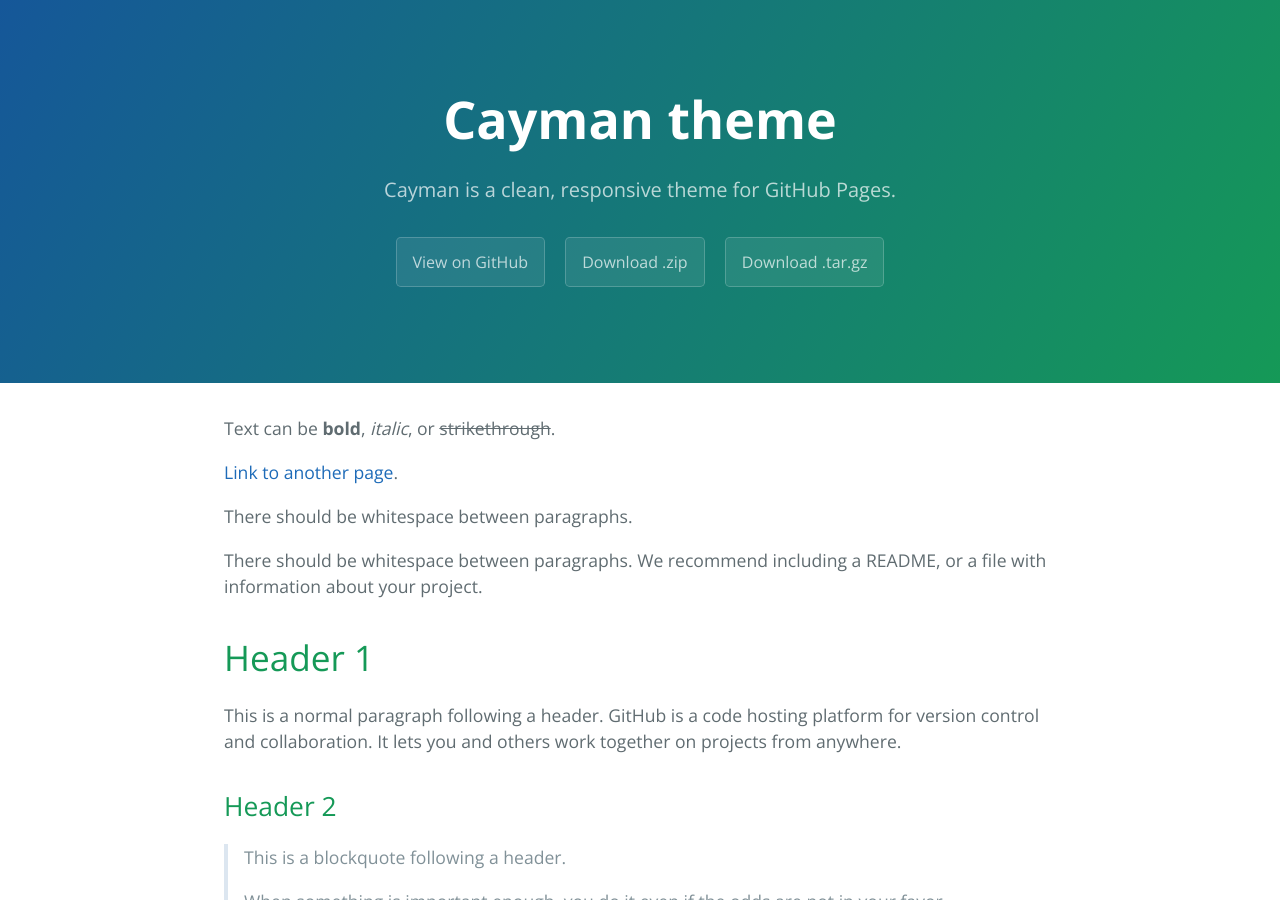
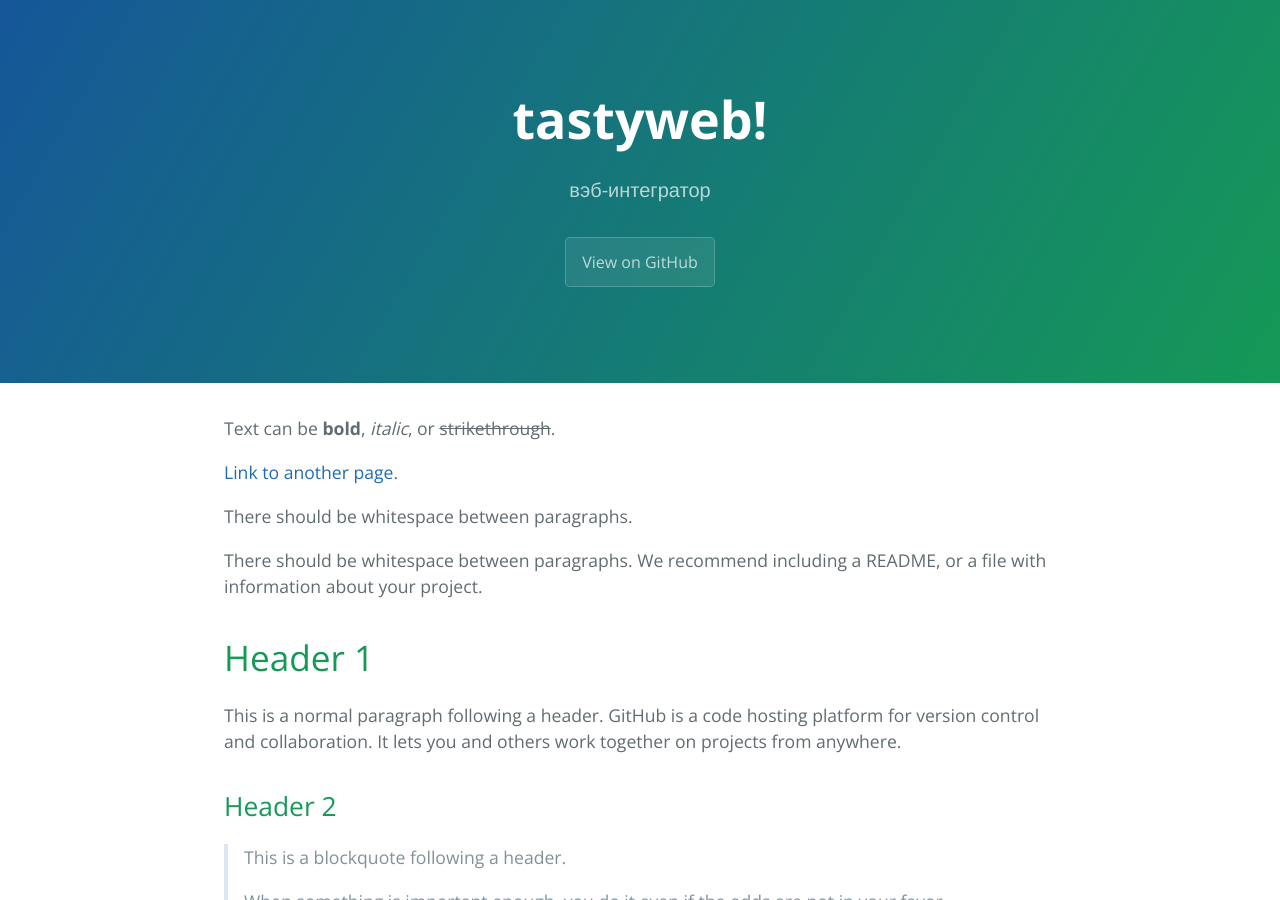
Before and after one commit to tastyweb/tastyweb, a Jekyll site: the page built from index.md, in a window 1280 px wide and 900 px high. Built offline with Jekyll 4.4.1, drawn with Linux system fonts in a browser that asks for light colours.

Commit message:
Update _config.yml

```diff
--- a/_config.yml
+++ b/_config.yml
@@ -1,5 +1,5 @@
-title: Cayman theme
-description: Cayman is a clean, responsive theme for GitHub Pages.
-show_downloads: true
+title: tastyweb!
+description: вэб-интегратор
+show_downloads: false
 google_analytics:
 theme:
```
